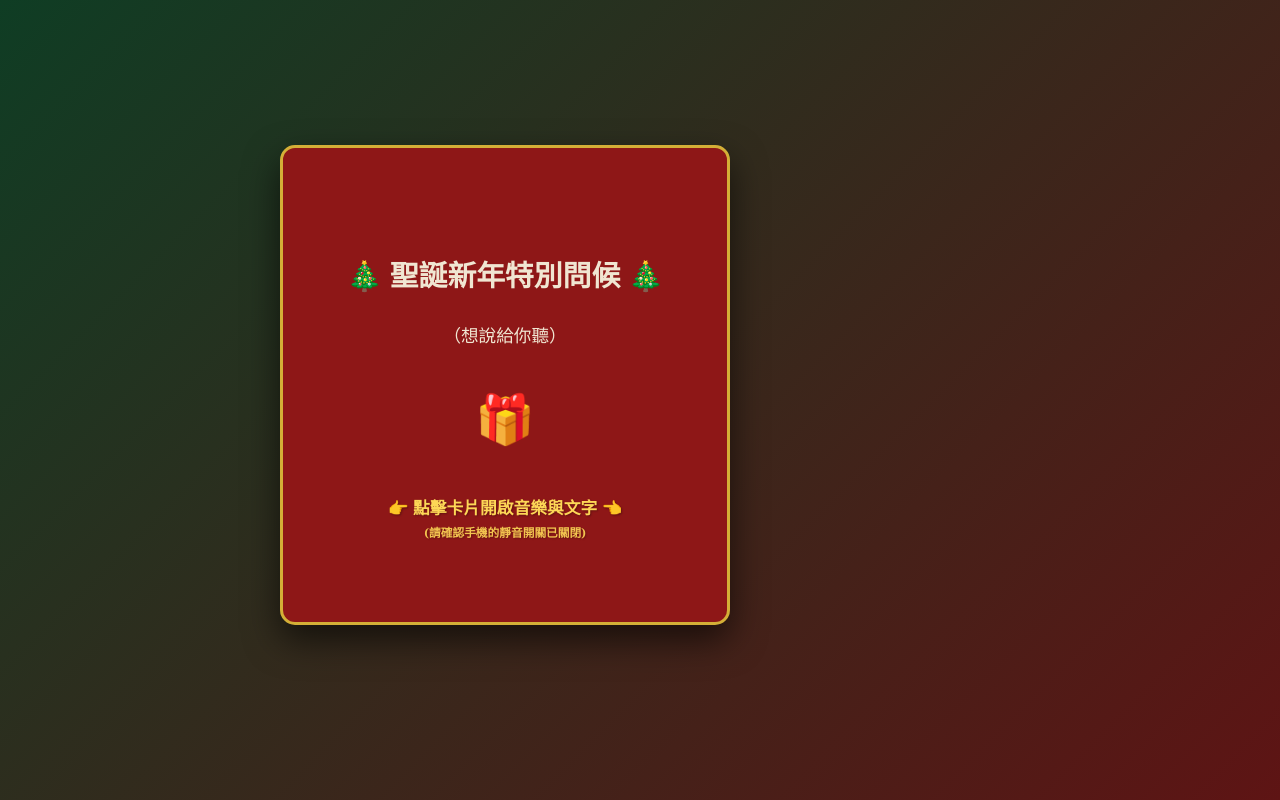
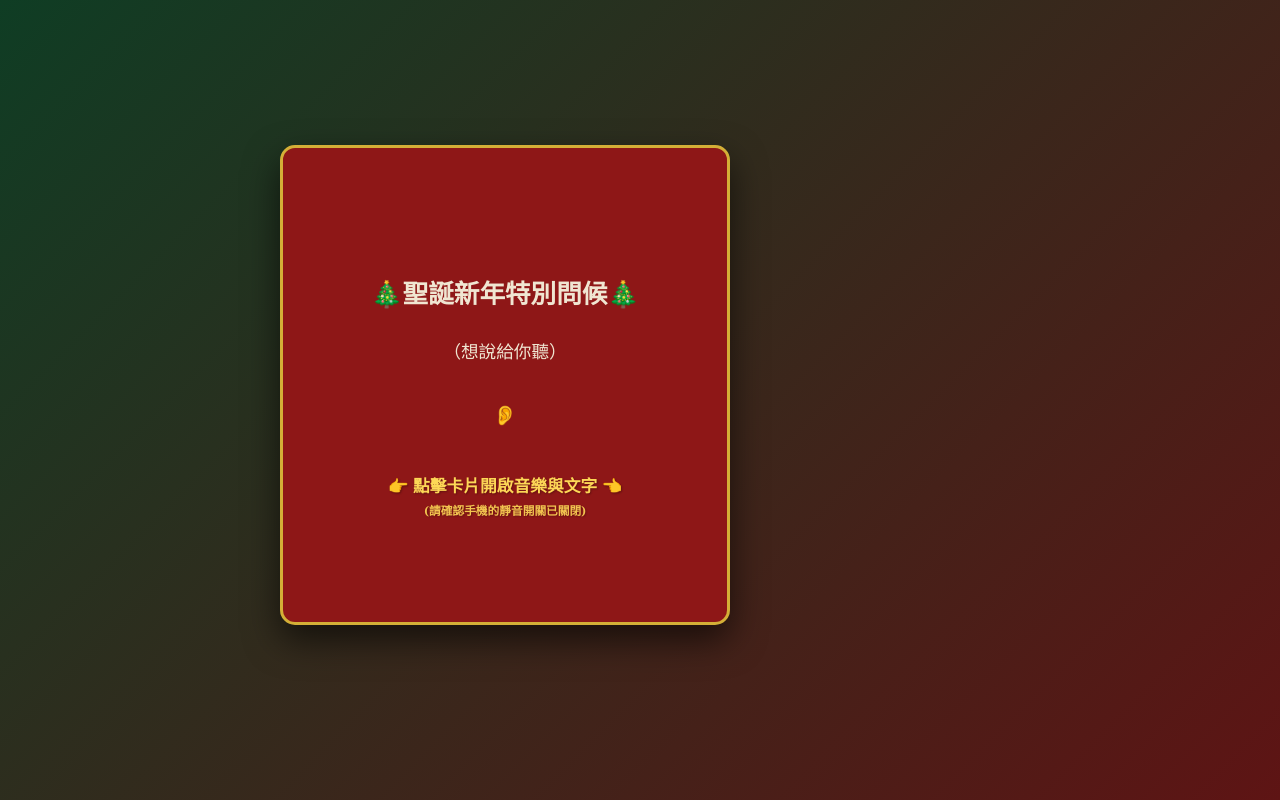
Before and after one commit to yuminous421/TRcard, a plain HTML site: page index.html in a window 1280 px wide. Drawn offline with Linux system fonts and the light colour scheme.

Commit message:
Update index.html

```diff
--- a/index.html
+++ b/index.html
@@ -196,9 +196,9 @@
 <div class="main-container">
     <div class="card-wrapper" id="cardWrapper">
         <div class="card-cover" onclick="openCard()">
-            <h2 style="font-size: 1.8em; margin-bottom: 10px;">🎄 聖誕新年特別問候 🎄</h2>
+            <h2 style="font-size: 1.6em; margin-bottom: 10px;">🎄聖誕新年特別問候🎄</h2>
             <p style="font-size: 1.1em;">（想說給你聽）</p>
-            <div style="font-size: 3em; margin: 20px 0;">🎁</div>
+            <div style="font-size: 1.2em; margin: 20px 0;">👂</div>
             <div class="hint-text">👉 點擊卡片開啟音樂與文字 👈<br>
             <small style="font-size: 0.7em; opacity: 0.9;">(請確認手機的靜音開關已關閉)</small></div>
         </div>
```
